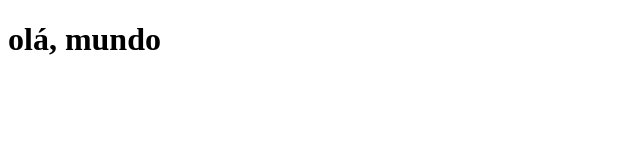
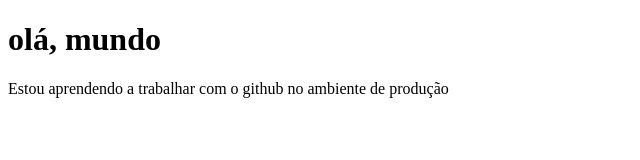
Before and after one commit to Cleane004/aprendendo_git, a plain HTML site: page index.html in a window 1280 px wide. Shown: the whole page, without its empty margins (0-640 px from the left). Drawn offline with Linux system fonts and the light colour scheme.

Commit message:
Alteração do arquivo HTML

```diff
--- a/index.html
+++ b/index.html
@@ -8,5 +8,6 @@
 </head>
 <body>
     <h1>olá, mundo</h1>
+    <p>Estou aprendendo a trabalhar com o github no ambiente de produção</p>
 </body>
 </html>
```
